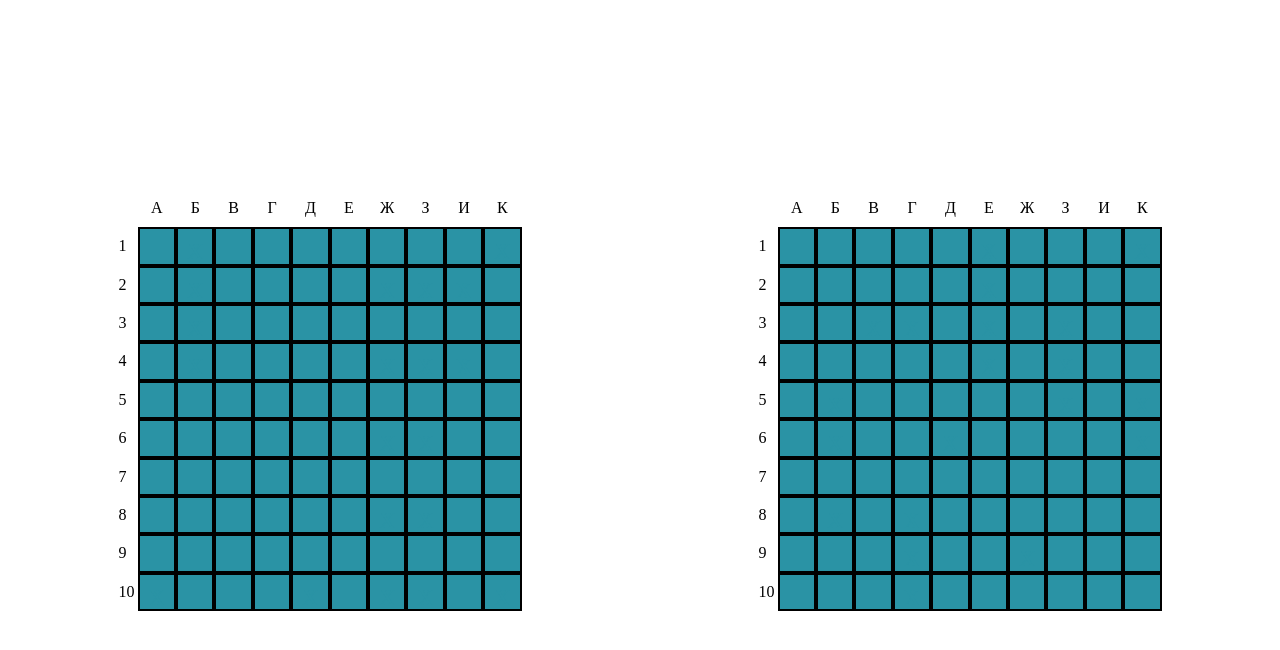
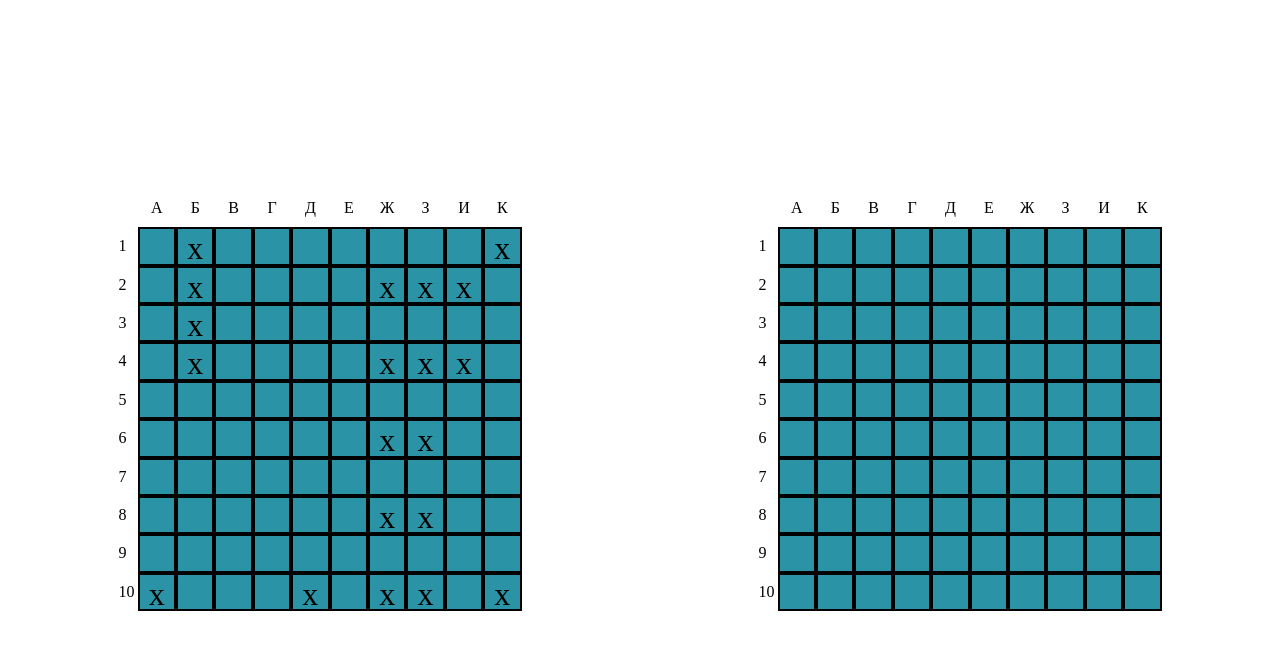
Before and after one commit to litllefoot/sea_battle, a Vue app: page / in a window 1280 px wide. Both pictures are taken after a click on the button "В БОЙ". Shown: the top 650 px of the page. Built offline with nearby package versions, Linux system fonts and the light colour scheme.

Commit message:
5_my-computer class

```diff
--- a/src/App.vue
+++ b/src/App.vue
@@ -3,6 +3,11 @@ import { reactive, ref } from "vue";
 import StartBtn from "./components/StartBtn.vue";
 import Field from "./components/Field.vue";
 import { useGenerationField } from "./components/ComputerField";
+
+const start = ref(false);
+function startGame() {
+  start.value = !start.value;
+}
 
 const arrOfFieldMy = reactive([
   [" ", "x", " ", " ", " ", " ", " ", " ", " ", "x"],
@@ -27,18 +32,21 @@ function openCell(event) {
     event.target.style.backgroundColor = "var(--red-color)";
   }
 }
-
-const start = ref(false);
-function startGame() {
-  start.value = !start.value;
-}
 </script>
 
 <template>
   <StartBtn v-if="!start" @start-game="startGame"></StartBtn>
   <div v-else class="field">
-    <Field :arrOfField="arrOfFieldMy" @open-cell="openCell"></Field>
-    <Field :arrOfField="arrOfFieldComputer" @open-cell="openCell"></Field>
+    <Field
+      :arrOfField="arrOfFieldMy"
+      :is-my-computer="true"
+      @open-cell="openCell"
+    ></Field>
+    <Field
+      :arrOfField="arrOfFieldComputer"
+      :is-my-computer="false"
+      @open-cell="openCell"
+    ></Field>
   </div>
 </template>
 
--- a/src/assets/main.css
+++ b/src/assets/main.css
@@ -4,7 +4,9 @@
   --blue-color: rgb(42, 147, 165);
   --red-color: rgb(163, 76, 77);
   --green-color: rgb(76, 163, 118);
+  --hover-color: rgb(62, 169, 187);
   --cell-width: 3vw;
+  --transition-time: 0.3s;
 }
 
 ul,
--- a/src/components/Field.vue
+++ b/src/components/Field.vue
@@ -9,6 +9,7 @@
             <div
               v-for="cell in rowField"
               class="cell-field"
+              :class="{ 'my-computer': isMyComputer }"
               @click="$emit('open-cell', $event)"
             >
               {{ cell }}
@@ -30,6 +31,7 @@ defineProps({
     required: true,
     validator: (value) => value.length === 10,
   },
+  isMyComputer: { type: Boolean, require: true },
 }); //обязательный пропс у которого тип массив, и проверка на валидность длина 10
 
 defineEmits(["open-cell"]);
@@ -57,10 +59,18 @@ defineEmits(["open-cell"]);
   border: 2px solid black;
   background-color: var(--blue-color);
   box-sizing: border-box;
-  color: var(--blue-color);
+  color: transparent;
   text-align: center;
   line-height: var(--cell-width);
   font-size: 2rem;
   user-select: none;
+  cursor: pointer;
+}
+.cell-field:hover {
+  background-color: var(--hover-color);
+  transition: var(--transition-time);
+}
+.my-computer {
+  color: black;
 }
 </style>
--- a/src/components/StartBtn.vue
+++ b/src/components/StartBtn.vue
@@ -21,5 +21,10 @@ button {
   aspect-ratio: 2.5;
   border-radius: 10px;
   font-size: 2.5rem;
+  border-color: transparent;
+}
+button:hover {
+  background-color: var(--hover-color);
+  transition: var(--transition-time);
 }
 </style>
```
